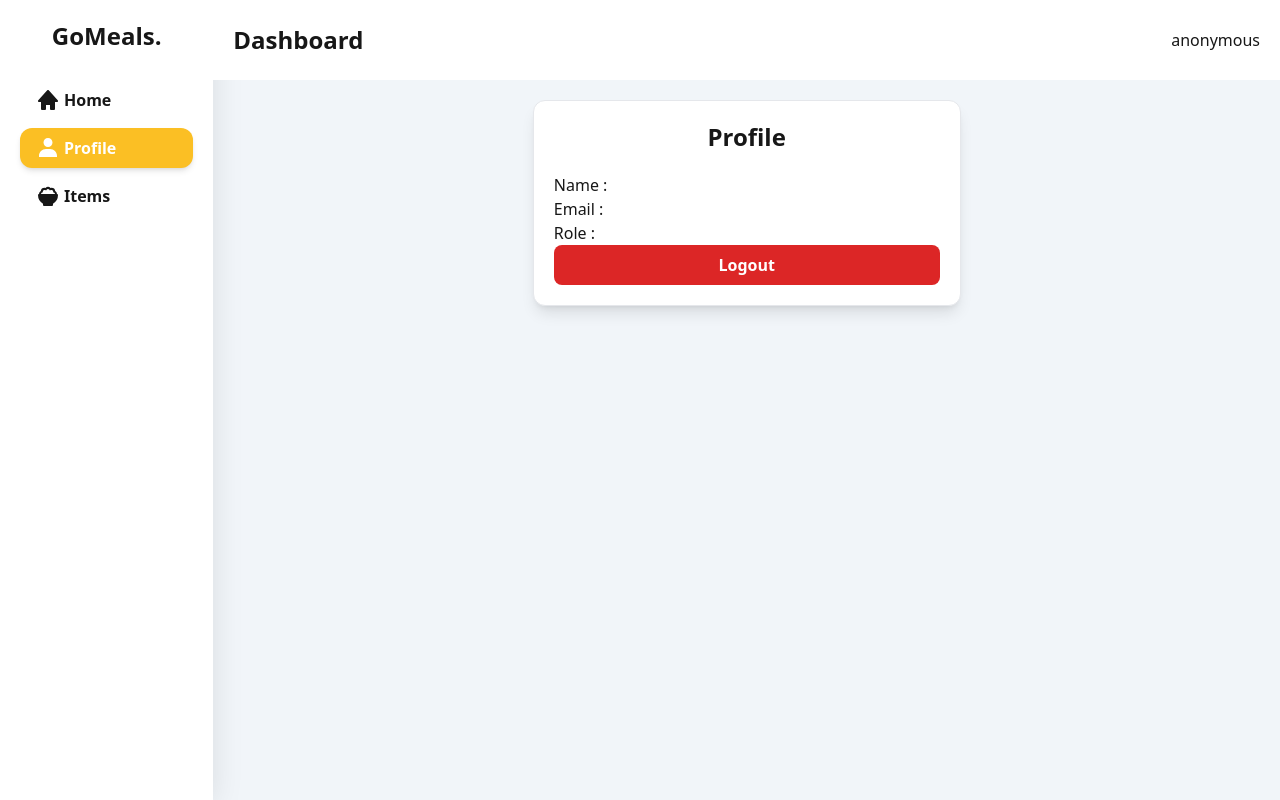
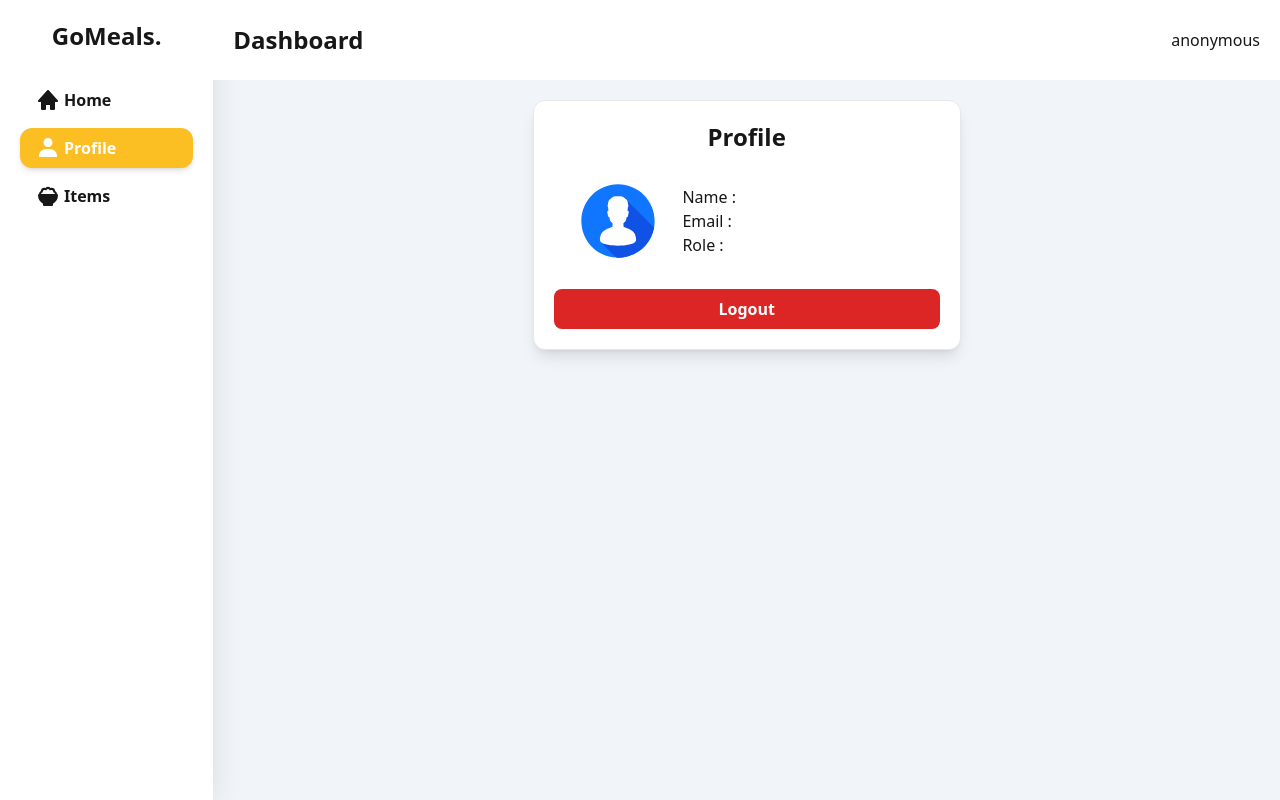
Before and after one commit to mugni1/food-order-app-new, a Next.js app: page /dashboard/profile in a window 1280 px wide. Built offline with nearby package versions, Linux system fonts and the light colour scheme; no server answers.

Commit message:
modified

```diff
--- a/src/app/(admin)/dashboard/items/page.jsx
+++ b/src/app/(admin)/dashboard/items/page.jsx
@@ -62,7 +62,10 @@ export default function ItemsPage() {
           <tbody className="w-full">
             {loading ? (
               <tr>
-                <td colSpan={5} className="text-center py-5 text-2xl">
+                <td
+                  colSpan={5}
+                  className="text-center py-5 text-2xl font-semibold"
+                >
                   Loading...
                 </td>
               </tr>
--- a/src/app/(admin)/dashboard/profile/page.jsx
+++ b/src/app/(admin)/dashboard/profile/page.jsx
@@ -1,5 +1,6 @@
 "use client";
 
+import swal from "sweetalert";
 import axios from "axios";
 import { useRouter } from "next/navigation";
 import { useEffect, useState } from "react";
@@ -49,6 +50,15 @@ export default function ProfilePage() {
       })
       .catch((err) => {
         console.log(err);
+        swal({
+          title: "Error",
+          text: err.response.data.message,
+          icon: "error",
+        }).then((isTrue) => {
+          if (isTrue) {
+            router.push("/login");
+          }
+        });
       })
       .finally(() => {
         setLoading(false);
@@ -59,13 +69,20 @@ export default function ProfilePage() {
       {loading ? (
         <section className="w-5/12 h-40 mx-auto border rounded-xl p-5 shadow-lg bg-slate-400 flex flex-col"></section>
       ) : (
-        <section className="w-5/12 mx-auto border rounded-xl p-5 shadow-lg bg-white flex flex-col">
-          <h1 className="font-semibold text-2xl mb-5 w-full text-center">
-            Profile
-          </h1>
-          <p>Name : {name}</p>
-          <p>Email : {email}</p>
-          <p>Role : {role}</p>
+        <section className="w-5/12 mx-auto border rounded-xl p-5 shadow-lg bg-white flex flex-col gap-5">
+          <h1 className="font-semibold text-2xl w-full text-center">Profile</h1>
+          <div className="w-full flex justify-between items-center">
+            <img
+              src="/no_image.svg"
+              alt=""
+              className="w-3/12  mx-auto rounded-full"
+            />
+            <div className="w-8/12">
+              <p>Name : {name}</p>
+              <p>Email : {email}</p>
+              <p>Role : {role}</p>
+            </div>
+          </div>
           <button
             onClick={handleLogout}
             disabled={loading}
--- a/src/app/(auth)/login/page.jsx
+++ b/src/app/(auth)/login/page.jsx
@@ -33,30 +33,37 @@ export default function LoginPage() {
       url: loginUrl,
       data: {
         email: email,
-        password: password
-      }
+        password: password,
+      },
     })
-      .then(res => {
+      .then((res) => {
         localStorage.setItem("token", res.data.token);
         localStorage.setItem("name", res.data.data.name);
         localStorage.setItem("email", res.data.data.email);
         swal({
           title: "Success",
           text: res.data.message,
-          icon: "success"
-        }).then(isTrue => {
+          icon: "success",
+        }).then((isTrue) => {
           if (isTrue) {
             router.push("/dashboard");
           }
         });
       })
-      .catch(error => {
+      .catch((error) => {
         console.log(error);
         if (error.response.status == 403) {
           swal({
             title: "Error",
             text: error.response.data.message,
-            icon: "error"
+            icon: "error",
+          });
+        }
+        if (error.response.status == 500) {
+          swal({
+            title: "Error",
+            text: error.response.data.message,
+            icon: "error",
           });
         }
       })
@@ -68,14 +75,9 @@ export default function LoginPage() {
   return (
     <Container>
       <section className="w-full min-h-screen flex flex-col items-center justify-center">
-        {/* title */}
-        <h1 className="mb-5 font-semibold text-2xl bg-white shadow-md py-2 text-center w-4/12 rounded-lg border">
-          Login
-        </h1>
-        {/* end title  */}
-
         {/* container form and link  */}
         <section className="p-5 rounded-lg border flex flex-col gap-3 w-4/12 mx-auto shadow-lg">
+          <h1 className="w-full text-center font-semibold text-2xl">Login</h1>
           {/* form login  */}
           <form onSubmit={handleSubmit} className="w-full flex flex-col gap-3">
             {/* input type email */}
@@ -83,7 +85,7 @@ export default function LoginPage() {
               type="email"
               className="p-2 rounded-lg border"
               placeholder="Email"
-              onChange={e => setEmail(e.target.value)}
+              onChange={(e) => setEmail(e.target.value)}
               required
             />
             {/* input type submit */}
@@ -92,7 +94,7 @@ export default function LoginPage() {
                 type={typePassword ? "password" : "text"}
                 className="ps-2 py-2 pe-10 rounded-lg border w-full"
                 placeholder="Password"
-                onChange={e => setPassword(e.target.value)}
+                onChange={(e) => setPassword(e.target.value)}
                 required
               />
               <button
@@ -113,7 +115,7 @@ export default function LoginPage() {
                 name="logoutall"
                 id="logoutAll"
                 checked={logoutAll}
-                onChange={e => setLogoutAll(e.target.checked)}
+                onChange={(e) => setLogoutAll(e.target.checked)}
               />
               <label htmlFor="logoutAll">Keluar dari semua perangkat</label>
             </div>
@@ -127,7 +129,6 @@ export default function LoginPage() {
             </button>
           </form>
           {/* end form login */}
-
           <Link className="w-full text-center" href="/">
             Back to home
           </Link>
```
Also changed, not shown: public/no_image.svg (added).
